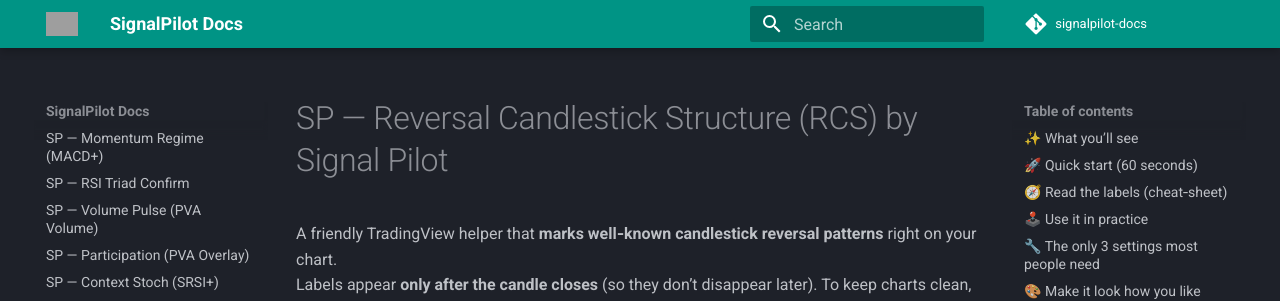
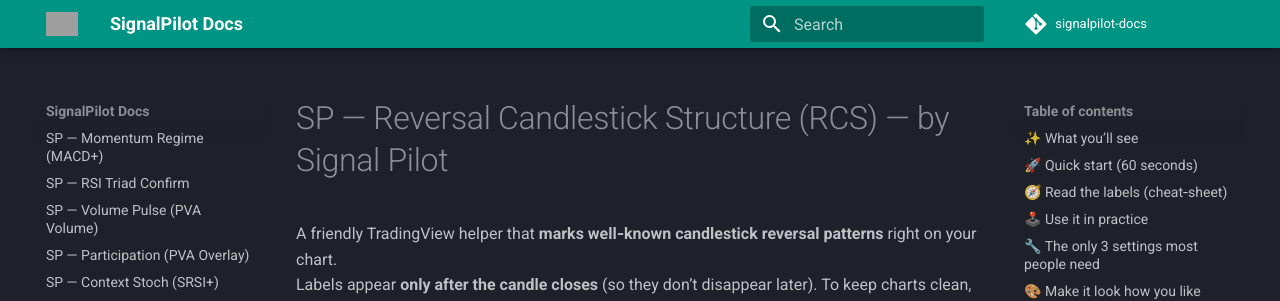
Before and after one commit to Signalpilot/signalpilot-docs, an MkDocs documentation site: the page built from docs/sp-rcs-reversal-structure.md, in a window 1280 px wide and 900 px high. Shown: the top 301 px of the window. Built offline with MkDocs 1.6.1 and Material for MkDocs 9.7.7, drawn with Linux system fonts in a browser that asks for light colours; comment, search, counter and statistics services are not loaded; grey boxes are pictures that could not be loaded.

```diff
--- a/docs/sp-rcs-reversal-structure.md
+++ b/docs/sp-rcs-reversal-structure.md
@@ -1,4 +1,4 @@
-# SP — Reversal Candlestick Structure (RCS) by Signal Pilot
+# SP — Reversal Candlestick Structure (RCS) — by Signal Pilot
 
 A friendly TradingView helper that **marks well‑known candlestick reversal patterns** right on your chart.
 Labels appear **only after the candle closes** (so they don’t disappear later). To keep charts clean, the tool shows **at most one bullish and one bearish label per bar**.
```
